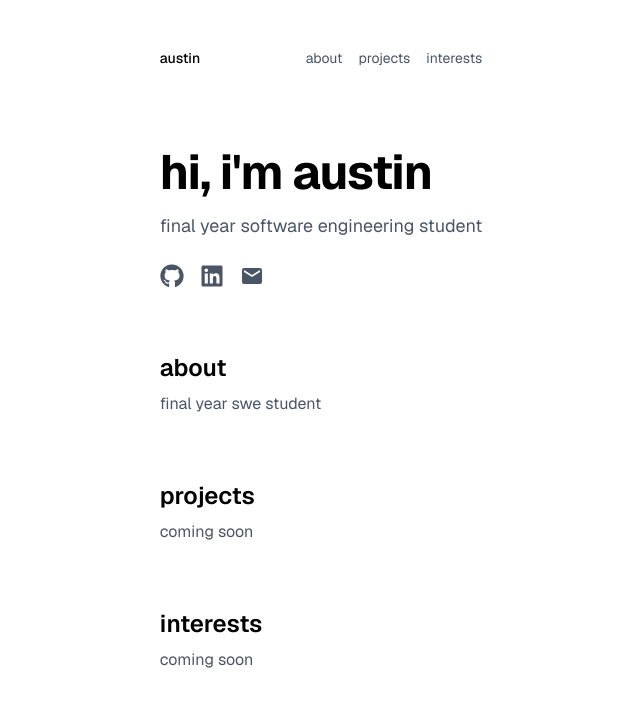
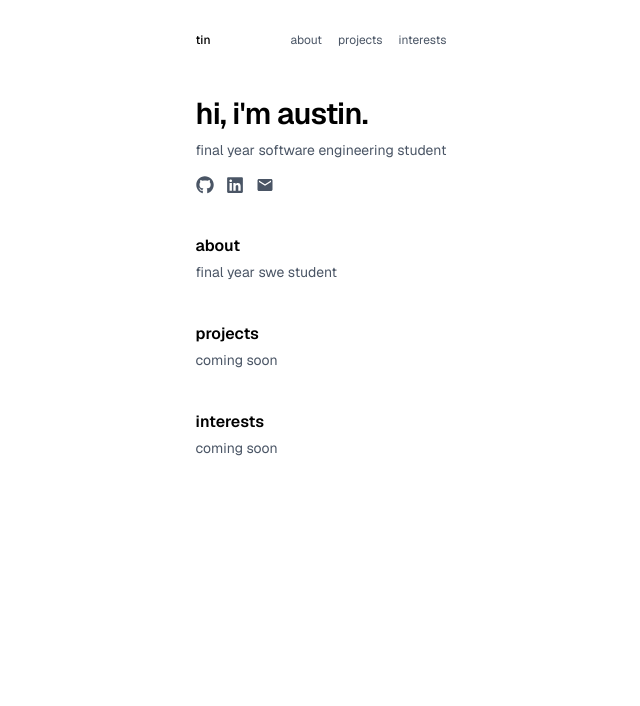
Before and after one commit to auscodes/portfolio, a Next.js app: page / in a window 1280 px wide. Shown: the top 706 px of the page, without its empty margins (319-959 px from the left). Built offline with nearby package versions, Linux system fonts and the light colour scheme.

Commit message:
smaller fonts, tighter spacing

```diff
--- a/app/page.tsx
+++ b/app/page.tsx
@@ -3,10 +3,10 @@ import { MdEmail } from "react-icons/md";
 
 export default function Home() {
   return (
-    <main id="home" className="min-h-screen max-w-3xl mx-auto px-6 py-12">
-      <nav className="mb-20 flex justify-between text-sm">
+    <main id="home" className="min-h-screen max-w-2xl mx-auto px-6 py-8 text-sm">
+      <nav className="mb-12 flex justify-between text-xs">
         <a href="#home" className="font-medium">
-          austin
+          tin
         </a>
         <div className="flex gap-4">
           <a href="#about" className="text-gray-600 hover:text-black">
@@ -20,11 +20,13 @@ export default function Home() {
           </a>
         </div>
       </nav>
-      <h1 className="text-5xl font-bold tracking-tight">hi, i'm austin</h1>
-      <p className="mt-4 text-lg text-gray-600">
+
+      <h1 className="text-3xl font-semibold tracking-tight">hi, i'm austin.</h1>
+      <p className="mt-2 text-sm text-gray-600">
         final year software engineering student
       </p>
-      <div className="mt-6 flex gap-4">
+
+      <div className="mt-4 flex gap-3">
         <a
           href="https://github.com/auscodes"
           target="_blank"
@@ -32,7 +34,7 @@ export default function Home() {
           aria-label="GitHub"
           className="text-gray-600 transition hover:text-black"
         >
-          <FaGithub size={24} />
+          <FaGithub size={18} />
         </a>
         <a
           href="https://www.linkedin.com/in/limchunyik/"
@@ -41,30 +43,30 @@ export default function Home() {
           aria-label="LinkedIn"
           className="text-gray-600 transition hover:text-black"
         >
-          <FaLinkedin size={24} />
+          <FaLinkedin size={18} />
         </a>
         <a
           href="mailto:limchunyik6868@gmail.com"
           aria-label="Email"
           className="text-gray-600 transition hover:text-black"
         >
-          <MdEmail size={24} />
+          <MdEmail size={18} />
         </a>
       </div>
 
-      <section id="about" className="mt-16">
-        <h2 className="text-2xl font-semibold">about</h2>
-        <p className="mt-2 text-gray-600">final year swe student</p>
+      <section id="about" className="mt-10">
+        <h2 className="text-base font-semibold">about</h2>
+        <p className="mt-1 text-sm text-gray-600">final year swe student</p>
       </section>
 
-      <section id="projects" className="mt-16">
-        <h2 className="text-2xl font-semibold">projects</h2>
-        <p className="mt-2 text-gray-600">coming soon</p>
+      <section id="projects" className="mt-10">
+        <h2 className="text-base font-semibold">projects</h2>
+        <p className="mt-1 text-sm text-gray-600">coming soon</p>
       </section>
 
-      <section id="interests" className="mt-16">
-        <h2 className="text-2xl font-semibold">interests</h2>
-        <p className="mt-2 text-gray-600">coming soon</p>
+      <section id="interests" className="mt-10">
+        <h2 className="text-base font-semibold">interests</h2>
+        <p className="mt-1 text-sm text-gray-600">coming soon</p>
       </section>
     </main>
   );
```
